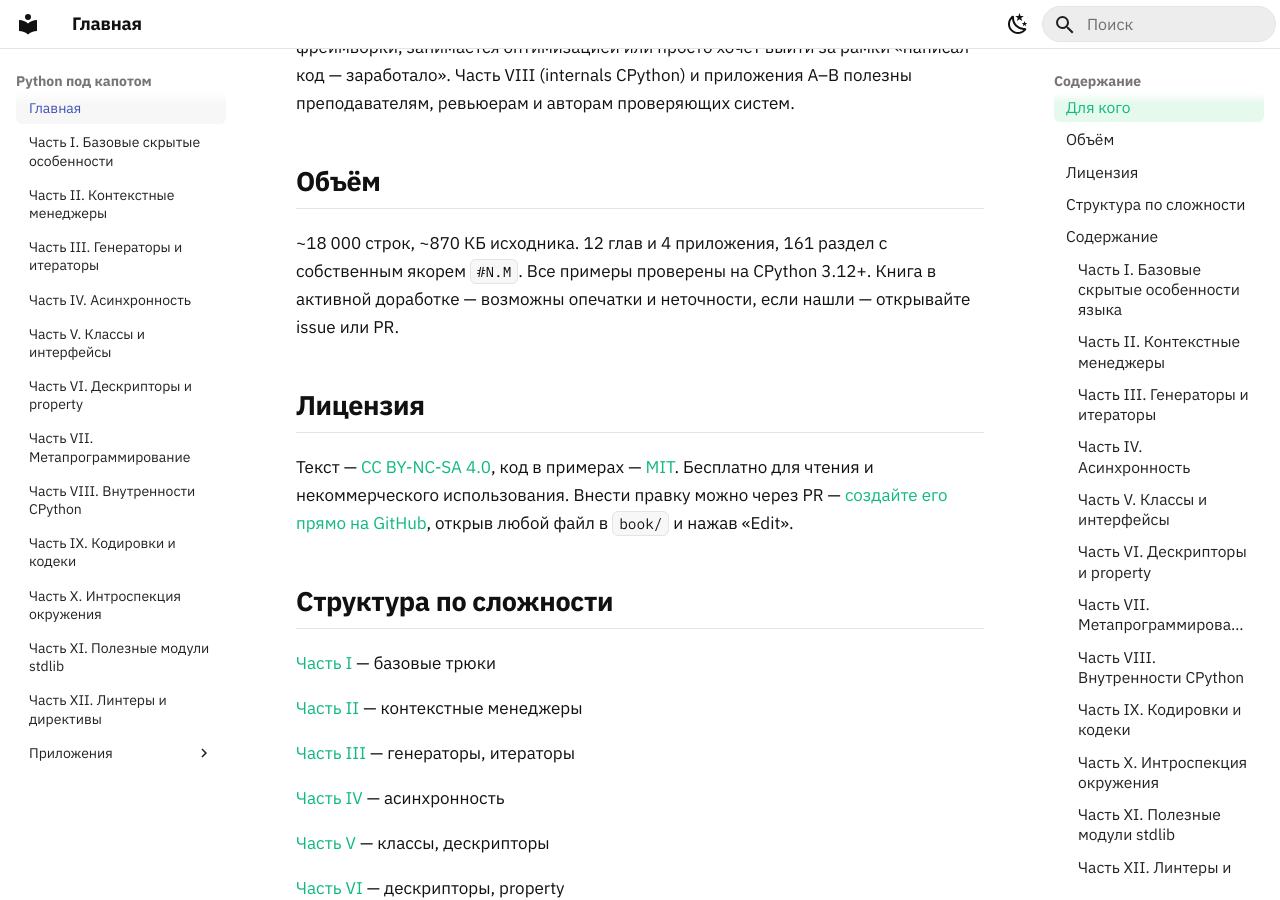
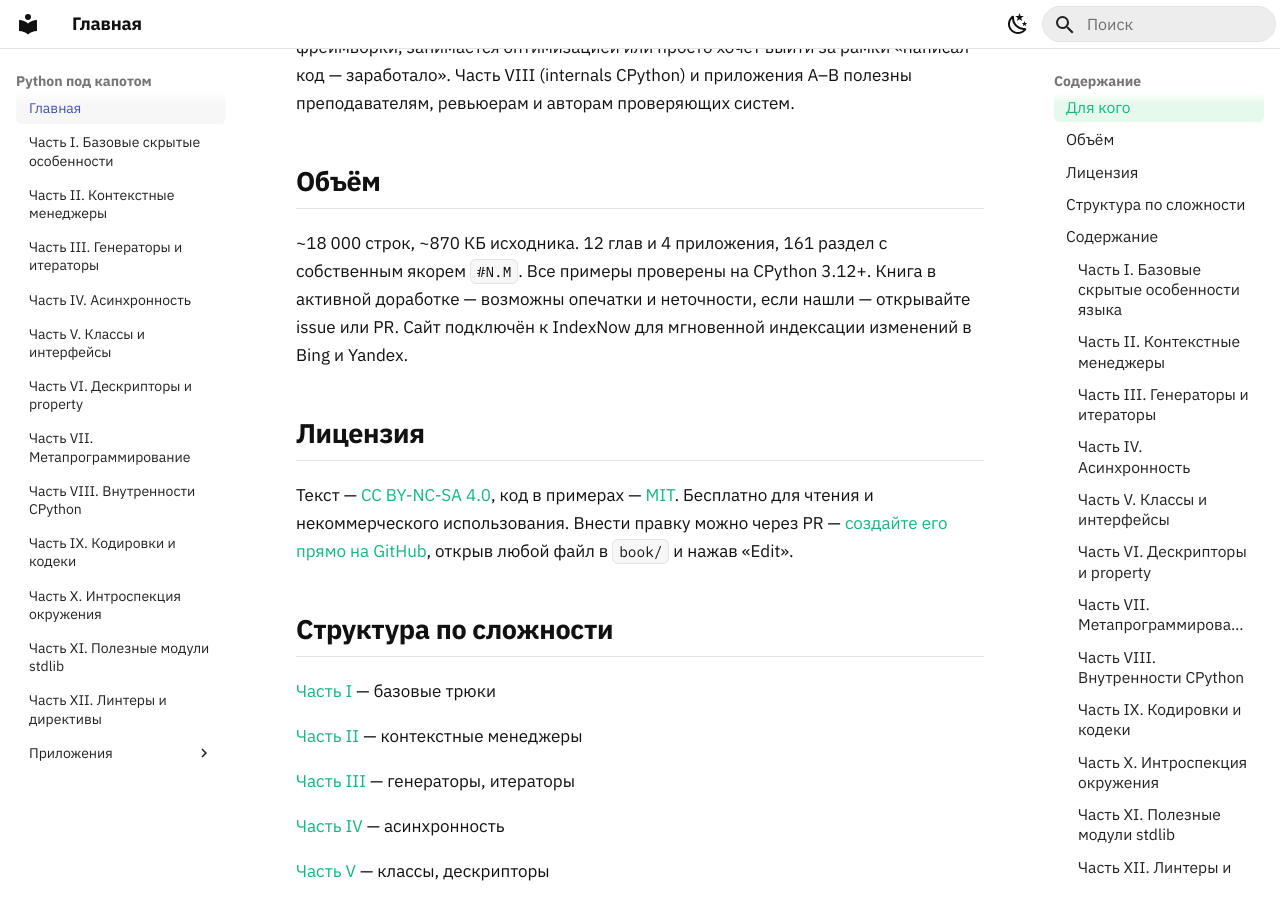
Before and after one commit to n3xumc0r3/py-underhood, an MkDocs documentation site: the page built from book/index.md, in a window 1280 px wide and 900 px high, scrolled down 790 px. Built offline with MkDocs 1.6.1 and Material for MkDocs 9.7.7, drawn with Linux system fonts in a browser that asks for light colours.

Commit message:
Test commit: trigger sync workflow with IndexNow notification
Добавил упоминание IndexNow в раздел 'Объём' на главной — это вызовет
реальный деплой и проверит, что IndexNow шаг в sync workflow корректно
срабатывает (POST на api.indexnow.org со всеми 17 URL из sitemap).

```diff
--- a/book/index.md
+++ b/book/index.md
@@ -11,7 +11,7 @@
 
 ## Объём
 
-~18 000 строк, ~870 КБ исходника. 12 глав и 4 приложения, 161 раздел с собственным якорем `#N.M`. Все примеры проверены на CPython 3.12+. Книга в активной доработке — возможны опечатки и неточности, если нашли — открывайте issue или PR.
+~18 000 строк, ~870 КБ исходника. 12 глав и 4 приложения, 161 раздел с собственным якорем `#N.M`. Все примеры проверены на CPython 3.12+. Книга в активной доработке — возможны опечатки и неточности, если нашли — открывайте issue или PR. Сайт подключён к IndexNow для мгновенной индексации изменений в Bing и Yandex.
 
 ## Лицензия
 
```
